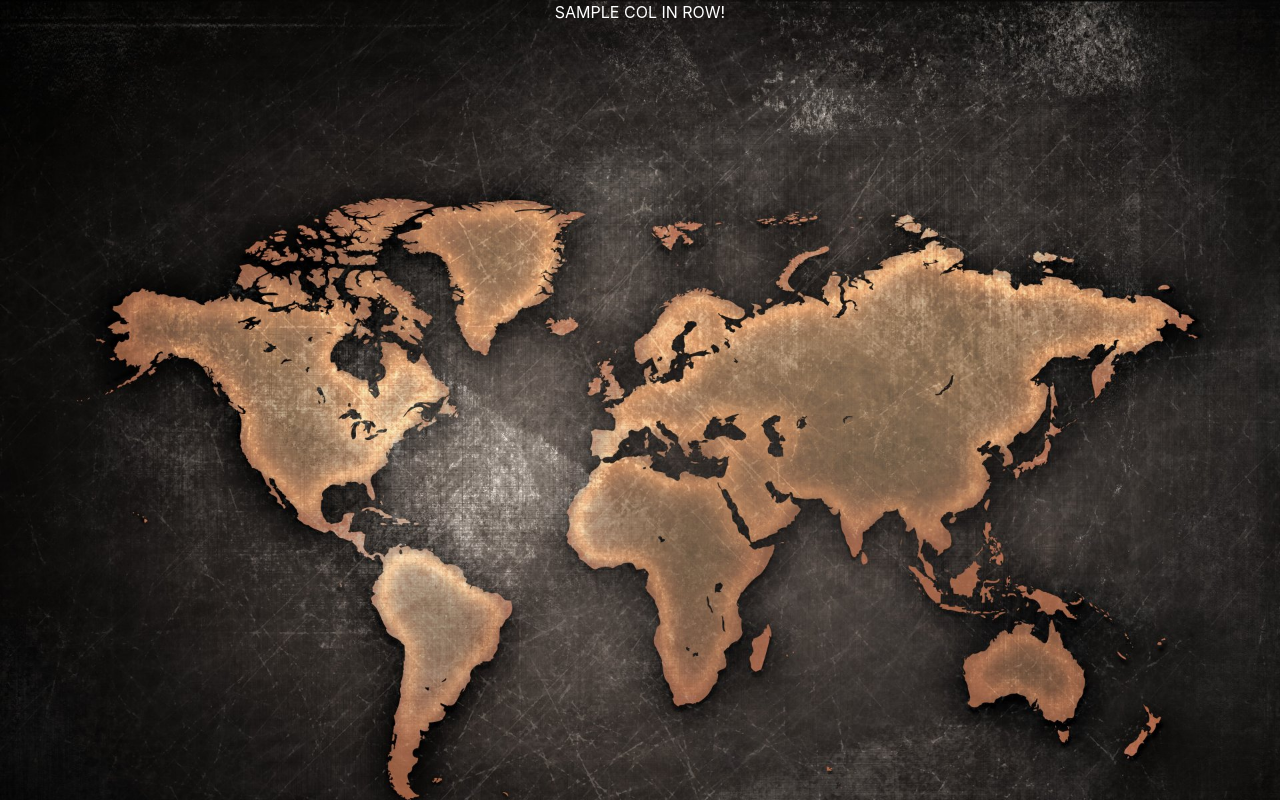
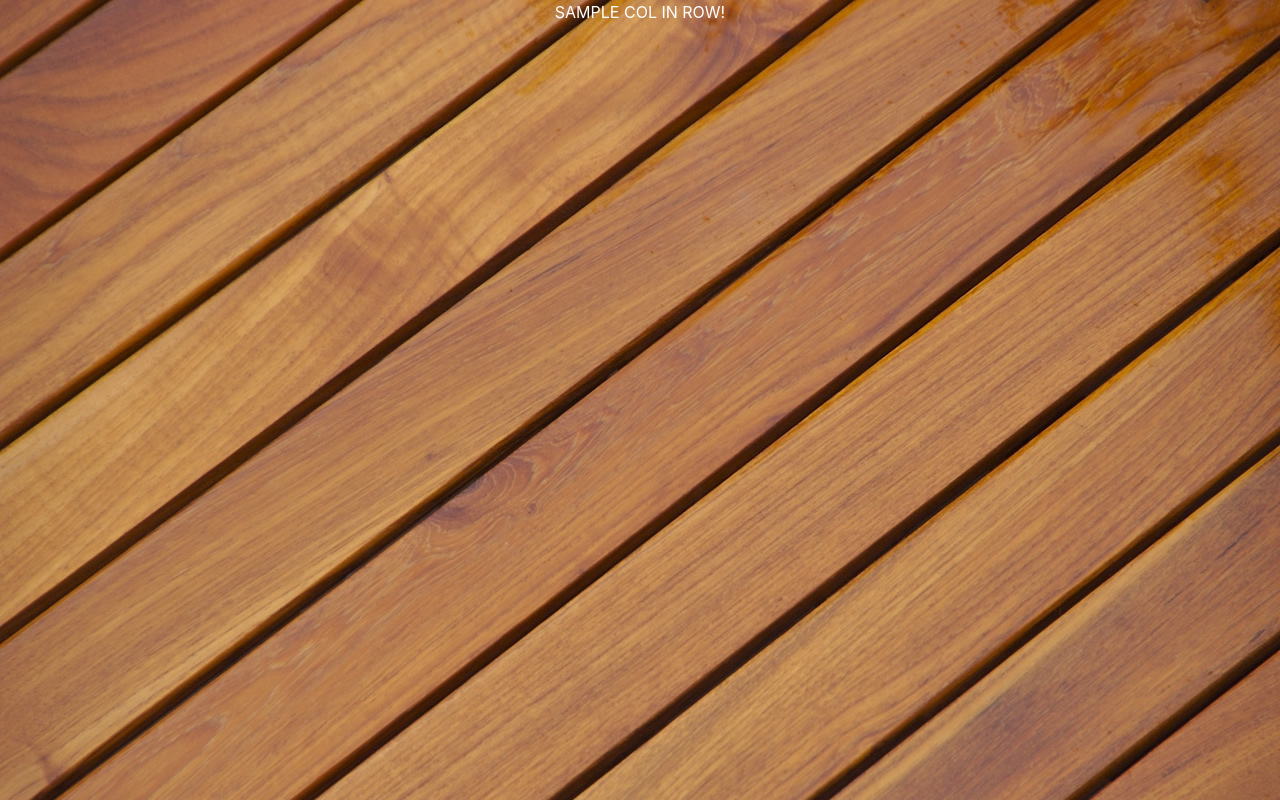
Before and after one commit to robertjardine/Air-Quality-Web-App, a plain HTML site: page index.html in a window 1280 px wide. Drawn offline with nearby package versions, Linux system fonts and the light colour scheme.

Commit message:
changed background pic to table, still placeholder; but easier to see text.

```diff
--- a/css/index.css
+++ b/css/index.css
@@ -1,5 +1,5 @@
 body {
-    background-image:url('../images/map.jpg');
+    background-image:url('../images/table.jpg');
     background-attachment:fixed;
     background-repeat: no-repeat;
     background-size: cover;
```
Also changed, not shown: images/map.jpg (deleted), images/table.jpg (added).
